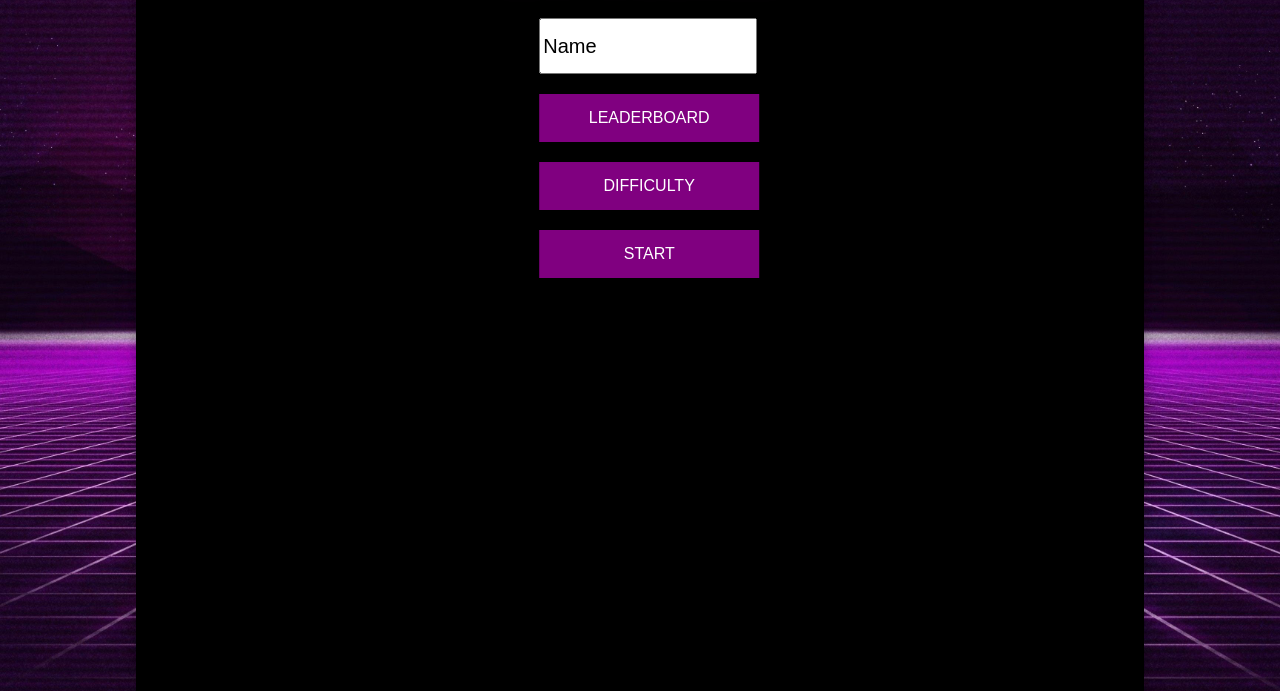
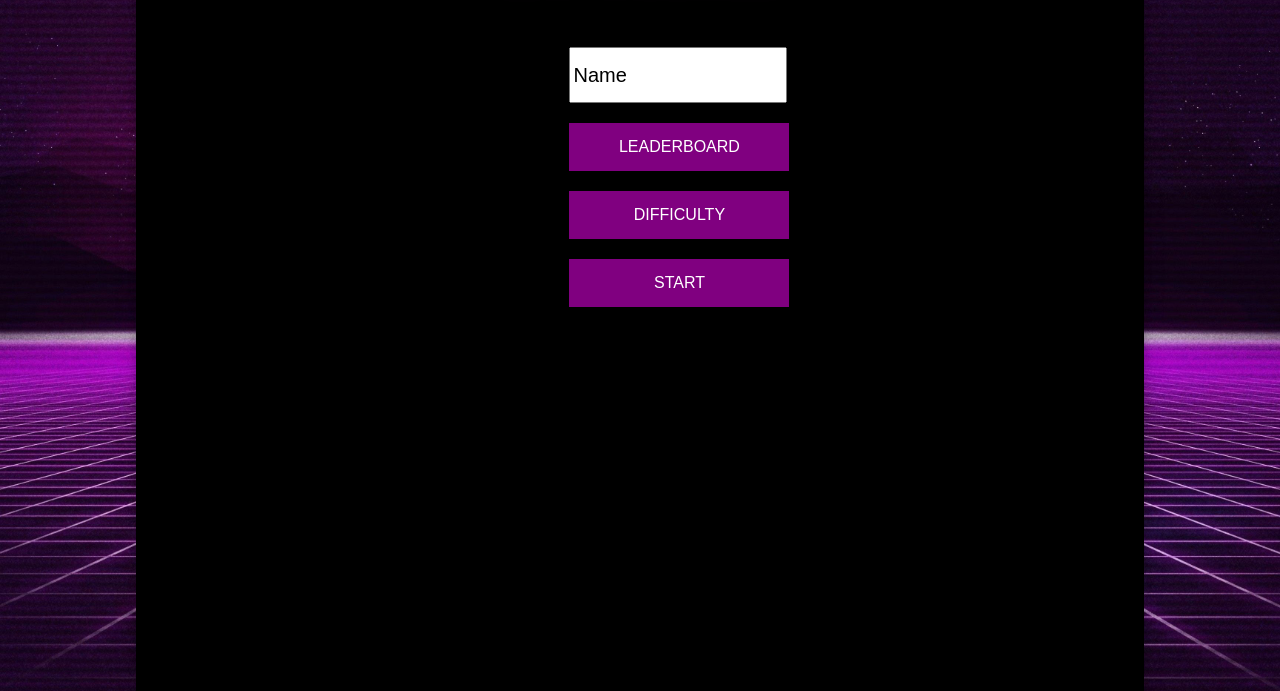
Before and after one commit to jacobcalf/Snake-Game-, a plain HTML site: page index.html in a window 1280 px wide. Shown: the part 104-795 px from the top of the page. Drawn offline with Linux system fonts and the light colour scheme.

Commit message:
Centering issue

```diff
--- a/styles/project_styles.css
+++ b/styles/project_styles.css
@@ -45,9 +45,9 @@ body{
 }
 #menu{
 	position:block;
-	margin-left:50%;
-	margin-top:15%;
-	transform: translate(-20%, -50%); */
+	margin-left:43%;
+	margin-top:5%;
+	/* transform: translate(-20%, -50%); */ */
 
 }
 
```
